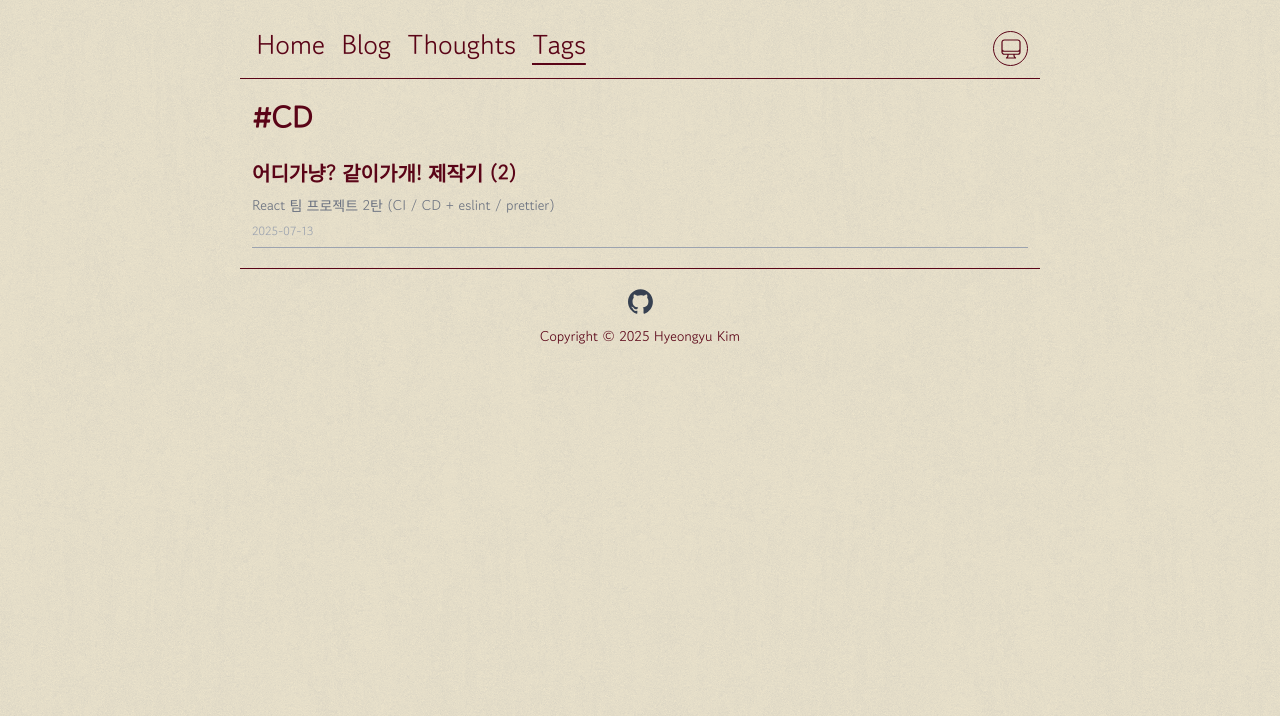
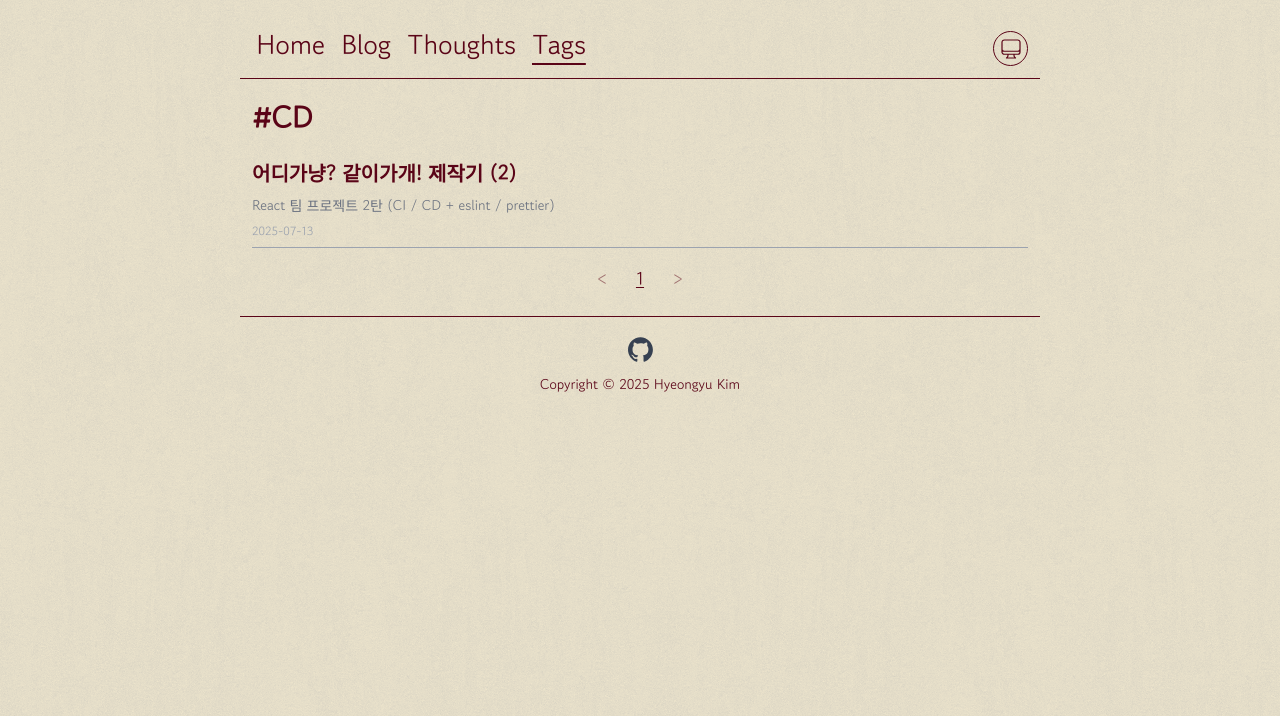
Before and after one commit to stickfig8/my-nextjs-blog, a Next.js app: page /tags/CD in a window 1280 px wide. Shown: the top 716 px of the page. Built offline with nearby package versions, Linux system fonts and the light colour scheme.

Commit message:
feat: add pagenation to postLists

```diff
--- a/src/app/[category]/page.tsx
+++ b/src/app/[category]/page.tsx
@@ -1,10 +1,10 @@
 import { getAllCategories, getFirstTagsByCategory, getPostMetasByCategory } from "@/lib/postDataUtils";
 import Container from "@/components/layouts/Container";
 import { CategoryProps } from "@/config/types";
-import PostList from "@/components/postLists/PostList";
 import PageTitle from "@/components/layouts/PageTitle";
 import { Metadata } from "next";
 import SubCategoryList from "@/components/postLists/SubCategoryList";
+import PagedPostList from "@/components/postLists/PagedPostList";
 
 export const dynamicParams = false;
 
@@ -45,7 +45,7 @@ export default async function PostPage({params}: {params: CategoryProps}) {
         <Container>
             <PageTitle>{category.charAt(0).toUpperCase()+category.slice(1)} Posts</PageTitle>
             <SubCategoryList subCategory={subCategory} />
-            <PostList posts={sortedPosts} />
+            <PagedPostList posts={sortedPosts} />
         </Container>
     )
 }
--- a/src/app/tags/[tag]/page.tsx
+++ b/src/app/tags/[tag]/page.tsx
@@ -1,7 +1,7 @@
 import { TagProps } from "@/config/types";
 import { getAllTags, getPostMetasByTag } from "@/lib/postDataUtils";
 import Container from "@/components/layouts/Container";
-import PostList from "@/components/postLists/PostList";
+import PagedPostList from "@/components/postLists/PagedPostList";
 
 export const dynamicParams = false;
 
@@ -36,7 +36,7 @@ export default async function TagPage({params}: {params: TagProps}) {
     return(
         <Container>
             <h1 className="text-3xl font-bold mb-6">#{tag}</h1>
-            <PostList posts={sortedPosts} />
+            <PagedPostList posts={sortedPosts} />
         </Container>
     )
 }
--- /dev/null
+++ b/src/components/postLists/PagedPostList.tsx
@@ -0,0 +1,32 @@
+"use client";
+
+import { PostMetaWithCategory } from "@/config/types"
+import { useEffect, useState } from "react";
+import PostList from "./PostList";
+import Pagenation from "./Pagenation";
+
+type Props = {
+    posts: PostMetaWithCategory[];
+}
+export default function PagedPostList({posts} : Props) {
+    const [page, setPage] = useState(0);
+    const [pagedPosts, setPagedPosts] = useState<PostMetaWithCategory[]>(posts);
+
+    const PAGE_LENGTH = 6;
+    const totalPages = Math.ceil(posts.length / PAGE_LENGTH);
+
+    useEffect(() => {
+        const start = page * PAGE_LENGTH;
+        const end = start + PAGE_LENGTH;
+        setPagedPosts(posts.slice(start, end));
+    }, [page, posts])
+
+
+    return (
+        <>
+            <PostList posts={pagedPosts} />
+            <Pagenation page={page} setPage={setPage} totalPages={totalPages} />
+        </>
+
+    )
+}
--- /dev/null
+++ b/src/components/postLists/Pagenation.tsx
@@ -0,0 +1,37 @@
+type Props = {
+    page: number;
+    setPage: (page: number) => void;
+    totalPages: number;
+}
+
+export default function Pagenation({page, setPage, totalPages} : Props) {
+    return (
+        <div className="flex justify-center gap-1 text-lg mt-3">
+            <button
+                disabled={page === 0}
+                onClick={() => setPage((page - 1))}
+                className="px-3 py-1 disabled:opacity-50 cursor-pointer disabled:cursor-not-allowed"
+            >
+                {"<"}
+            </button>
+
+            {Array.from({ length: totalPages }, (_, i) => (
+            <button
+                key={i}
+                onClick={() => setPage(i)}
+                className={`px-3 py-1 cursor-pointer ${page === i ? "underline" : ""}`}
+            >
+                {i + 1}
+            </button>
+            ))}
+
+            <button
+                disabled={page >= totalPages - 1}
+                onClick={() => setPage(page + 1)}
+                className="px-3 py-1 disabled:opacity-50 cursor-pointer disabled:cursor-not-allowed"
+            >
+                {">"}
+            </button>
+        </div>
+    )
+}
```
Also changed, not shown: 2 other files (tests, documents, lock files or other folders).
